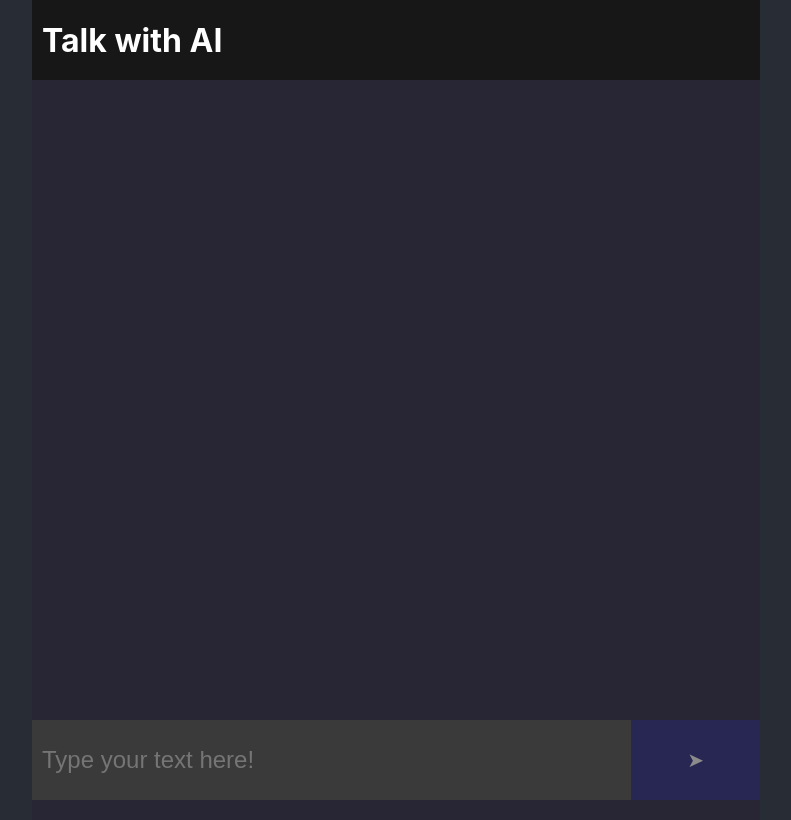
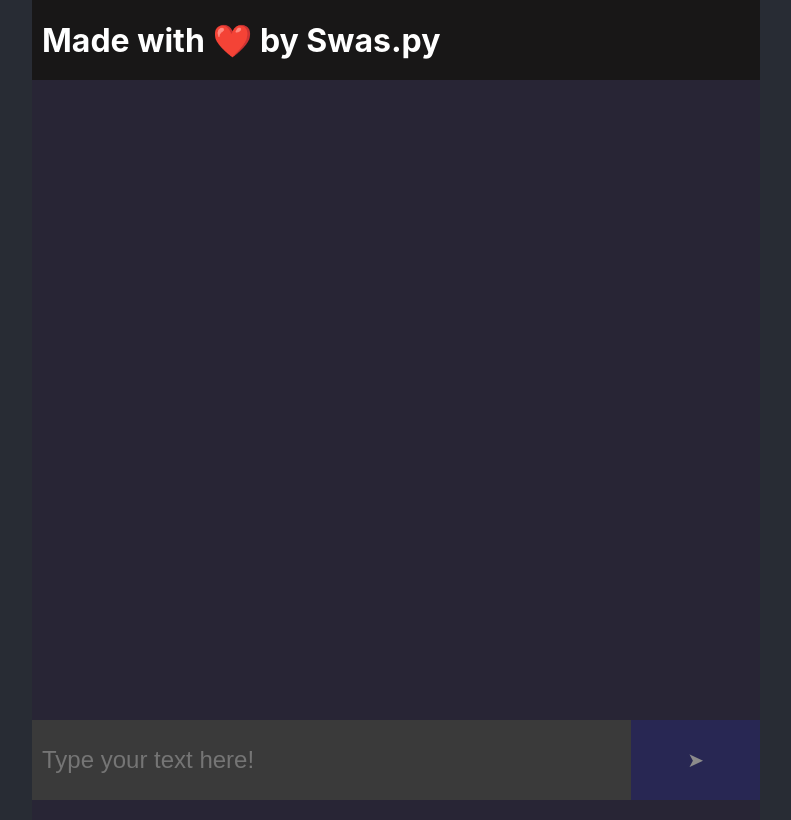
Before and after one commit to CodeWithSwastik/ai-chat-app, a React (Create React App) app: page / in a window 1280 px wide. Shown: the whole page, without its empty margins (244-1035 px from the left). Built offline with nearby package versions, Linux system fonts and the light colour scheme.

Commit message:
Update App.js

```diff
--- a/src/App.js
+++ b/src/App.js
@@ -7,7 +7,7 @@ function App() {
   return (
     <div className="App">
       <header>
-        <h1>Talk with AI</h1>
+        <h1>Made with ❤️ by Swas.py </h1>
       </header>
 
       <section>
```
